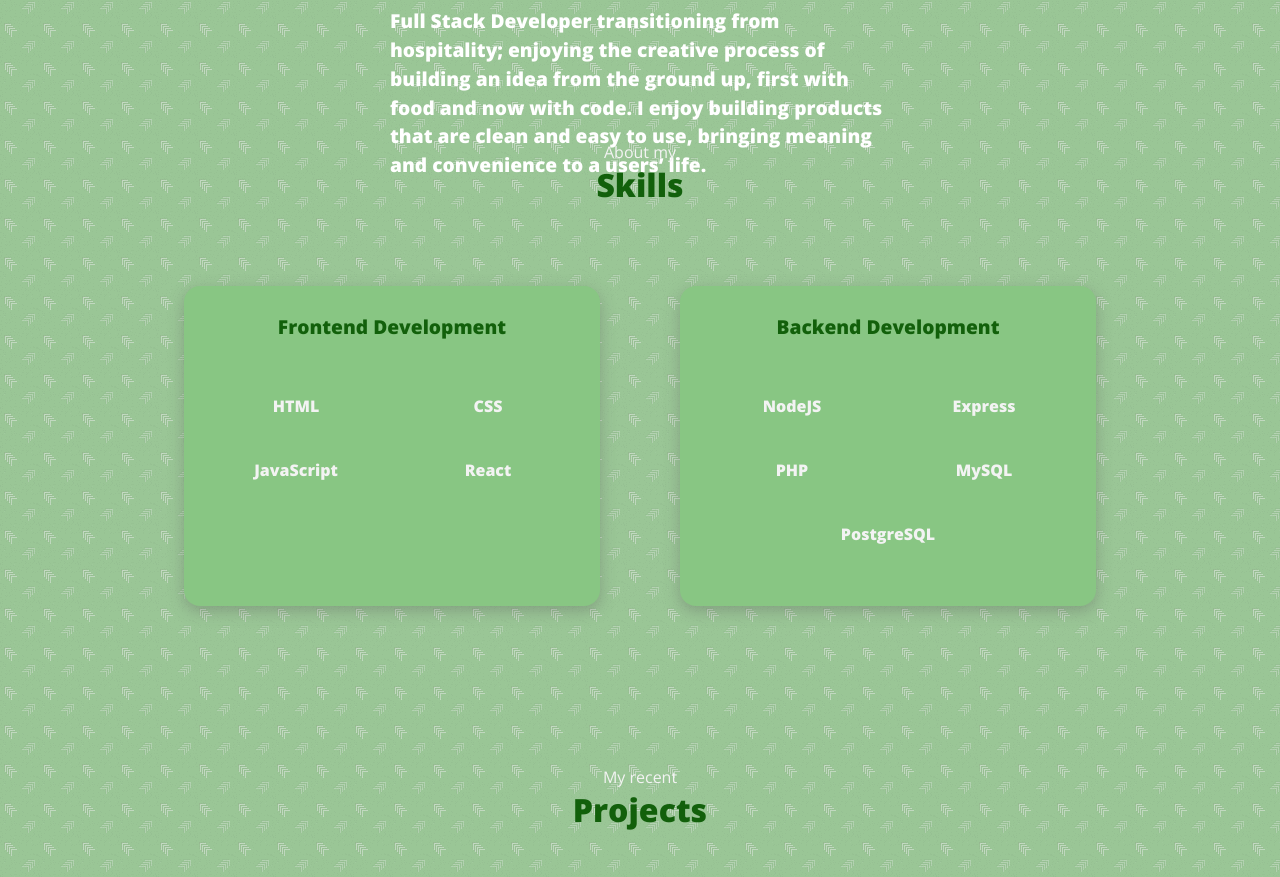
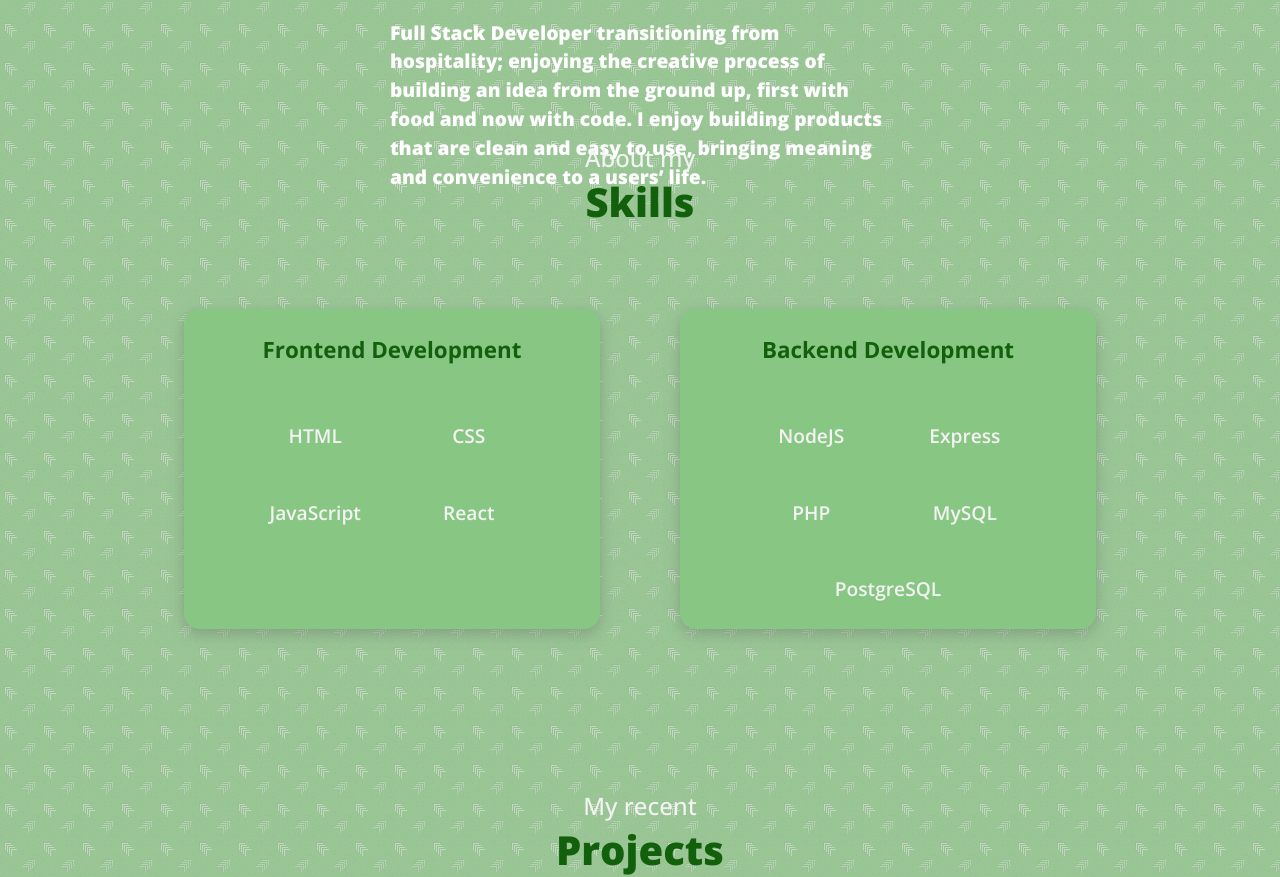
Before and after one commit to cheungjoshua/profile_v2, a React (Create React App) app: page / in a window 1280 px wide. Shown: the part 1139-2016 px from the top of the page. Built offline with nearby package versions, Linux system fonts and the light colour scheme.

Commit message:
fix font size and footer height

```diff
--- a/src/App.scss
+++ b/src/App.scss
@@ -4,12 +4,14 @@
 
 h1 {
   color: $text-dark;
-  font-size: 2em;
+  font-size: 2.5em;
+  font-weight: 800;
 }
 
 h4 {
   color: $text-grey;
-  font-weight: 400;
+  font-weight: 500;
+  font-size: 1.5em;
 }
 
 .contact {
@@ -42,7 +44,7 @@
 
 .footer {
   @include fl-col-ctr;
-  height: 10vh;
+  height: 15vh;
   background: $brandColorLight;
   width: 100vw;
 
--- a/src/components/Skills/Skills.scss
+++ b/src/components/Skills/Skills.scss
@@ -30,8 +30,8 @@
       }
 
       h4 {
-        font-size: 1.2em;
-        font-weight: 600;
+        font-size: 1.4em;
+        font-weight: 700;
         color: $text-dark;
       }
 
@@ -42,9 +42,10 @@
         li {
           display: grid;
           place-items: center;
-          font-weight: 800;
+          font-size: 1.2em;
+          font-weight: 600;
           color: $text-grey;
-          width: 12em;
+          width: 8em;
           height: 4em;
         }
       }
@@ -61,6 +62,7 @@
         ul {
           li {
             width: 8em;
+            font-size: 1.1em;
           }
         }
       }
--- a/src/index.scss
+++ b/src/index.scss
@@ -1,4 +1,4 @@
-@import url("https://fonts.googleapis.com/css2?family=Open+Sans:wght@400;800&display=swap");
+@import url("https://fonts.googleapis.com/css2?family=Open+Sans:wght@400;500;600;700;800&display=swap");
 @import url("https://fonts.googleapis.com/icon?family=Material+Icons");
 
 @import "./styles/reset.scss";
```
